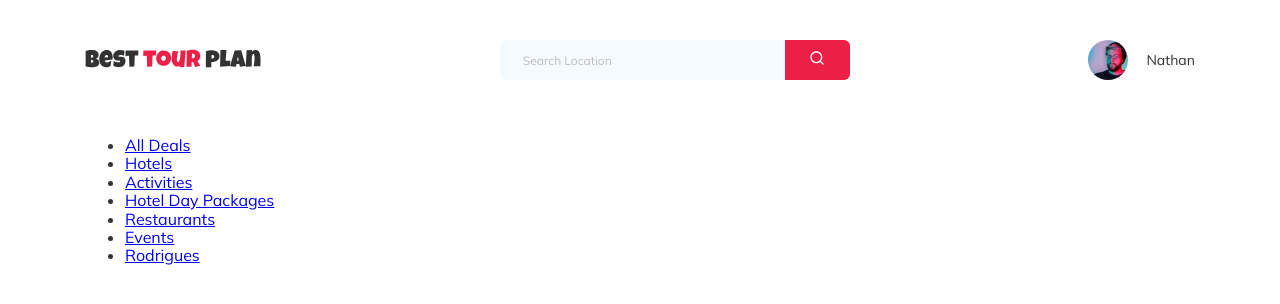
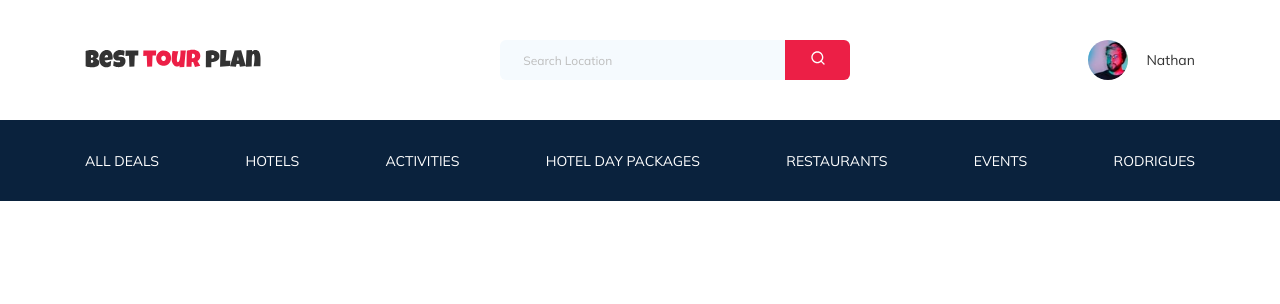
Before and after one commit to MedvedevNik/tour-plan, a PHP site: page / in a window 1280 px wide. Shown: the top 304 px of the page. Run offline with PHP 8.4, Linux system fonts and the light colour scheme.

Commit message:
create: responsive tablet for header

```diff
--- a/css/style.css
+++ b/css/style.css
@@ -368,6 +368,32 @@ body {
   margin-left: 108px;
 }
 
+.navbar-bottom {
+  background-color: #0A223D;
+}
+
+.navbar-menu {
+  display: flex;
+  align-items: center;
+  justify-content: space-between;
+  margin: 0;
+  padding: 31px 0;
+  list-style: none;
+  color: #ffffff;
+}
+
+.navbar-menu__link {
+  color: inherit;
+  text-decoration: none;
+  text-transform: uppercase;
+  font-size: 14px;
+  line-height: 18px;
+}
+
+.logo {
+  width: 177px;
+}
+
 .search {
   position: relative;
   overflow: hidden;
@@ -437,4 +463,39 @@ body {
   line-height: 18px;
   color: #333333;
 }
+
+@media (max-width: 1200px) {
+  .container {
+    max-width: 960px;
+  }
+}
+
+@media (max-width: 992px) {
+  .container {
+    max-width: 700px;
+  }
+  .navbar-top {
+    padding-top: 30px;
+    padding-bottom: 30px;
+  }
+  .navbar__search {
+    margin-left: auto;
+    min-width: 340px;
+  }
+  .navbar-menu {
+    padding-top: 22px;
+    padding-bottom: 22px;
+  }
+  .navbar-menu__link {
+    font-size: 12px;
+    line-height: 15px;
+  }
+}
+
+@media (max-width: 768px) {
+  .container {
+    max-width: 576px;
+    width: 92%;
+  }
+}
 /*# sourceMappingURL=style.css.map */
--- a/index.html
+++ b/index.html
@@ -31,7 +31,10 @@
           <!-- /.user -->
         </div>
         <!-- /.navbar-top -->
-        <nav class="navbar-nav">
+      </div>
+      <!-- /.container -->
+      <nav class="navbar-bottom">
+        <div class="container">
           <ul class="navbar-menu">
             <li class="navbar-menu__item">
               <a href="#" class="navbar-menu__link">All Deals</a>
@@ -55,10 +58,10 @@
               <a href="#" class="navbar-menu__link">Rodrigues</a>
             </li>
           </ul>
-        </nav>
-        <!-- /.navbar-menu -->
-      </div>
-      <!-- /.container -->
+        </div>
+        <!-- /.container -->
+      </nav>
+      <!-- /.navbar-bottom -->
     </header>
     <!-- /.navbar -->
   </body>
--- /dev/null
+++ b/sass/_media.sass
@@ -0,0 +1,23 @@
+@media (max-width: 1200px)
+  .container
+    max-width: 960px
+@media (max-width: 992px)
+  .container
+    max-width: 700px
+  .navbar
+    &-top
+      padding-top: 30px
+      padding-bottom: 30px
+    &__search
+      margin-left: auto
+      min-width: 340px
+    &-menu
+      padding-top: 22px
+      padding-bottom: 22px
+      &__link
+        font-size: 12px
+        line-height: 15px
+@media (max-width: 768px)
+  .container
+    max-width: 576px
+    width: 92%
--- a/sass/_var.sass
+++ b/sass/_var.sass
@@ -2,3 +2,4 @@ $primary: #EC1F46
 $text-color: #333333
 $bg-darken: #0A223D
 $bg-light: #F5FAFE
+$light: #ffffff
--- a/sass/style.sass
+++ b/sass/style.sass
@@ -6,3 +6,5 @@
 @import 'setting'
 // стили для header
 @import 'templates/header'
+//подключение стилей для адаптитва
+@import 'media'
--- a/sass/templates/_header.sass
+++ b/sass/templates/_header.sass
@@ -9,6 +9,24 @@
   &__search
     margin-right: auto
     margin-left: 108px
+  &-bottom
+    background-color: $bg-darken
+  &-menu
+    display: flex
+    align-items: center
+    justify-content: space-between
+    margin: 0
+    padding: 31px 0
+    list-style: none
+    color: $light
+    &__link
+      color: inherit
+      text-decoration: none
+      text-transform: uppercase
+      font-size: 14px
+      line-height: 18px
+.logo
+  width: 177px
 .search
   position: relative
   overflow: hidden
```
Also changed, not shown: 1 other file.
